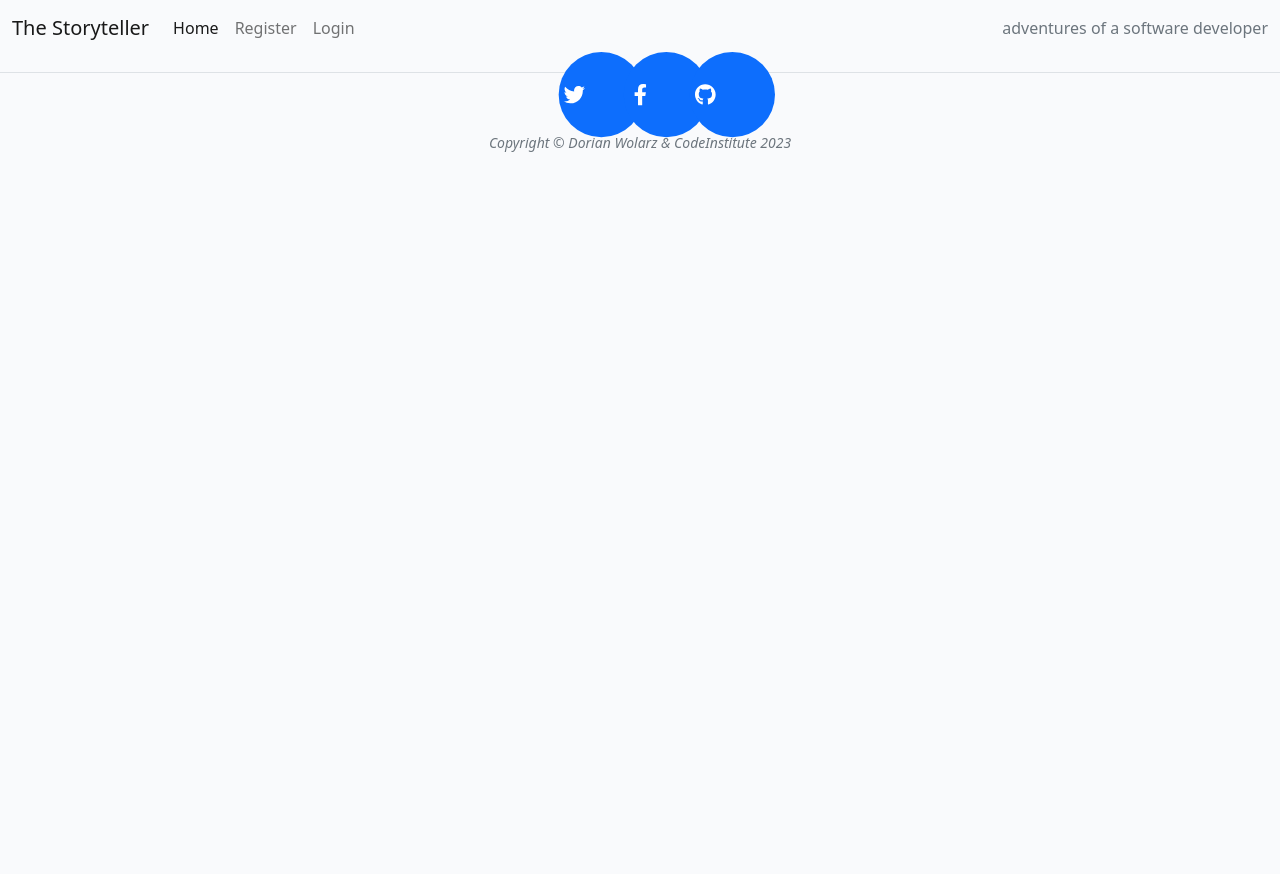
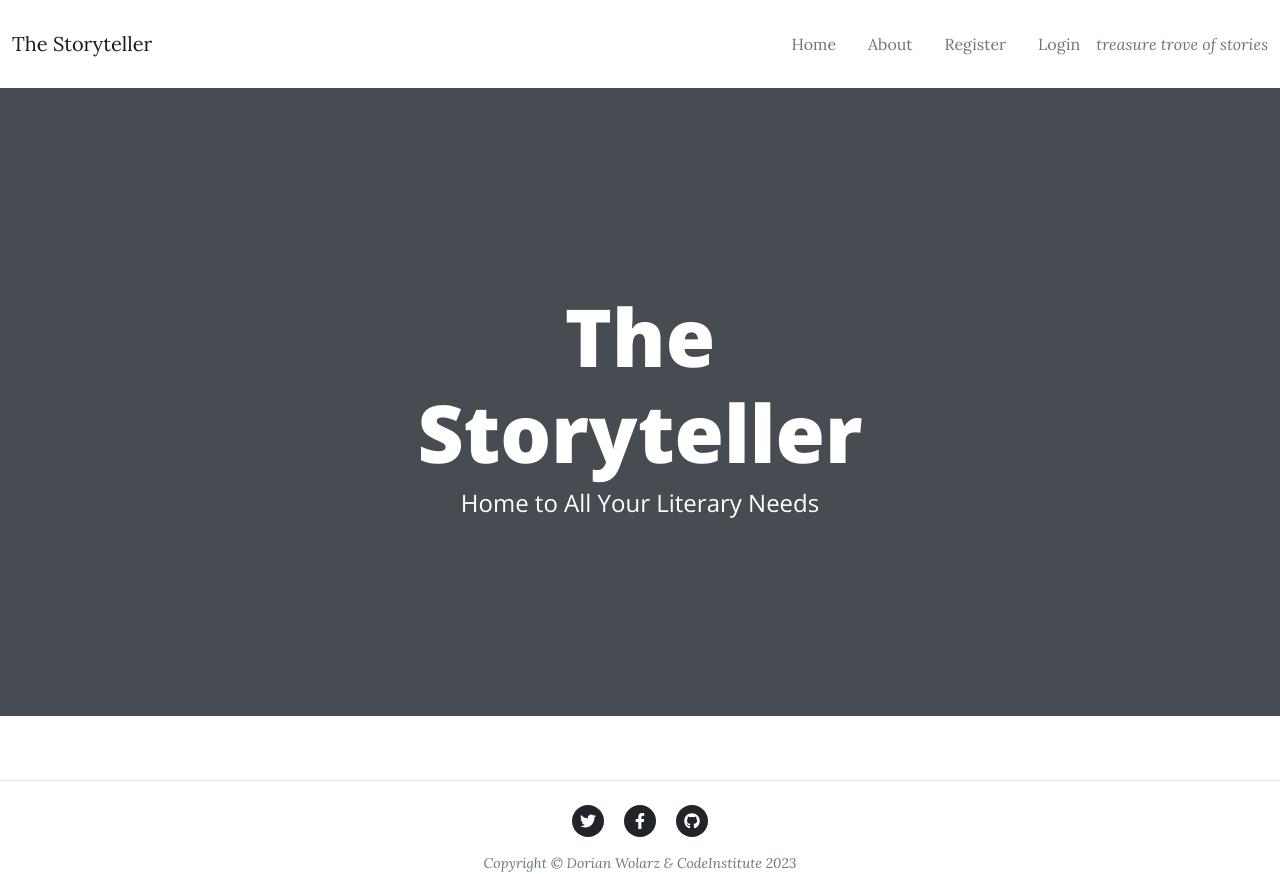
Before and after one commit to RavoPL/the-storyteller, a Django app: page / in a window 1280 px wide. Before the commit the page ends 152 px from the top, so only its background shows below. Run offline with Django 3.2, Linux system fonts and the light colour scheme; data that the repository does not hold is empty; some libraries are stand-ins or nearby versions.

Commit message:
add new basic styling

```diff
--- a/blog/templates/base.html
+++ b/blog/templates/base.html
@@ -33,30 +33,33 @@
     <nav class="navbar navbar-expand-lg navbar-light" id="mainNav">
         <div class="container-fluid">
             <a class="navbar-brand" href="{% url 'home' %}">The Storyteller</a>
-            <button class="navbar-toggler" type="button" data-bs-toggle="collapse" data-bs-target="#navbarText"
-                aria-controls="navbarText" aria-expanded="false" aria-label="Toggle navigation">
-                <span class="navbar-toggler-icon"></span>
+            <button class="navbar-toggler" type="button" data-bs-toggle="collapse" data-bs-target="#navbarResponsive" aria-controls="navbarResponsive" aria-expanded="false" aria-label="Toggle navigation">
+                Menu
+                <i class="fas fa-bars"></i>
             </button>
-            <div class="collapse navbar-collapse" id="navbarText">
-                <ul class="navbar-nav me-auto mb-2 mb-lg-0">
+            <div class="collapse navbar-collapse" id="navbarResponsive">
+                <ul class="navbar-nav ms-auto py-4 py-lg-0">
                     <li class="nav-item">
-                        <a class="nav-link active" aria-current="page" href="{% url 'home' %}">Home</a>
+                        <a class="nav-link px-lg-3 py-3 py-lg-4" href="{% url 'home' %}">Home</a>
+                    </li>
+                    <li class="nav-item">
+                        <a class="nav-link px-lg-3 py-3 py-lg-4" href="#">About</a>
                     </li>
                     {% if user.is_authenticated %}
                     <li class="nav-item">
-                        <a class="nav-link" href="{% url 'account_logout' %}">Logout</a>
+                        <a class="nav-link px-lg-3 py-3 py-lg-4" href="{% url 'account_logout' %}">Logout</a>
                     </li>
                     {% else %}
                     <li class="nav-item">
-                        <a class="nav-link" href="{% url 'account_signup' %}">Register</a>
+                        <a class="nav-link px-lg-3 py-3 py-lg-4" href="{% url 'account_signup' %}">Register</a>
                     </li>
                     <li class="nav-item">
-                        <a class="nav-link" href="{% url 'account_login' %}">Login</a>
+                        <a class="nav-link px-lg-3 py-3 py-lg-4" href="{% url 'account_login' %}">Login</a>
                     </li>
                     {% endif %}
                 </ul>
-                <span class="navbar-text text-muted">
-                    adventures of a software developer
+                <span class="navbar-text text-muted" id="sloganText">
+                    <i>treasure trove of stories</i>
                 </span>
             </div>
         </div>
@@ -75,6 +78,20 @@
         </div>
     </div>
 
+    <!-- Page Header-->
+    <header class="masthead" class="bgImgCenter">
+        <div class="container position-relative px-4 px-lg-5">
+            <div class="row gx-4 gx-lg-5 justify-content-center">
+                <div class="col-md-10 col-lg-8 col-xl-7">
+                    <div class="site-heading">
+                        <h1>The Storyteller</h1>
+                        <span class="subheading">Home to All Your Literary Needs</span>
+                    </div>
+                </div>
+            </div>
+        </div>
+    </header>
+
     <main class="flex-shrink-0 main-bg">
         {% block content %}
         <!-- Content Goes here -->
@@ -83,30 +100,31 @@
 
     <!-- Footer -->
     <footer class="border-top">
+        <br>
         <div class="container px-4 px-lg-5">
             <div class="row gx-4 gx-lg-5 justify-content-center">
                 <div class="col-md-10 col-lg-8 col-xl-7">
                     <ul class="list-inline text-center">
                         <li class="list-inline-item">
-                            <a href="#!">
-                                <span class="fa-stack fa-lg">
-                                    <i class="fas fa-circle fa-stack-2x"></i>
+                            <a href="https://twitter.com/">
+                                <span class="fa-stack">
+                                    <i class="fas fa-circle fa-2x"></i>
                                     <i class="fab fa-twitter fa-stack-1x fa-inverse"></i>
                                 </span>
                             </a>
                         </li>
                         <li class="list-inline-item">
-                            <a href="#!">
-                                <span class="fa-stack fa-lg">
-                                    <i class="fas fa-circle fa-stack-2x"></i>
+                            <a href="https://www.facebook.com/">
+                                <span class="fa-stack">
+                                    <i class="fas fa-circle fa-2x"></i>
                                     <i class="fab fa-facebook-f fa-stack-1x fa-inverse"></i>
                                 </span>
                             </a>
                         </li>
                         <li class="list-inline-item">
-                            <a href="#!">
-                                <span class="fa-stack fa-lg">
-                                    <i class="fas fa-circle fa-stack-2x"></i>
+                            <a href="https://github.com/RavoPL">
+                                <span class="fa-stack">
+                                    <i class="fas fa-circle fa-2x"></i>
                                     <i class="fab fa-github fa-stack-1x fa-inverse"></i>
                                 </span>
                             </a>
--- a/static/css/style.css
+++ b/static/css/style.css
@@ -1,142 +1,225 @@
-body {
-    background-color: #F9FAFC;
+@charset "UTF-8";
+/*!
+* Start Bootstrap - Clean Blog v6.0.9 (https://startbootstrap.com/theme/clean-blog)
+* Copyright 2013-2023 Start Bootstrap
+* Licensed under MIT (https://github.com/StartBootstrap/startbootstrap-clean-blog/blob/master/LICENSE)
+*/
+/*!
+ * Bootstrap  v5.2.3 (https://getbootstrap.com/)
+ * Copyright 2011-2022 The Bootstrap Authors
+ * Copyright 2011-2022 Twitter, Inc.
+ * Licensed under MIT (https://github.com/twbs/bootstrap/blob/main/LICENSE)
+ */
+:root {
+  --bs-font-sans-serif: system-ui, -apple-system, "Segoe UI", Roboto, "Helvetica Neue", "Noto Sans", "Liberation Sans", Arial, sans-serif, "Apple Color Emoji", "Segoe UI Emoji", "Segoe UI Symbol", "Noto Color Emoji";
+  --bs-font-monospace: SFMono-Regular, Menlo, Monaco, Consolas, "Liberation Mono", "Courier New", monospace;
+  --bs-gradient: linear-gradient(180deg, rgba(255, 255, 255, 0.15), rgba(255, 255, 255, 0));
+  --bs-body-font-family: Lora, -apple-system, BlinkMacSystemFont, Segoe UI, Roboto, Helvetica Neue, Arial, sans-serif, Apple Color Emoji, Segoe UI Emoji, Segoe UI Symbol, Noto Color Emoji;
+  --bs-body-font-size: 1rem;
+  --bs-body-font-weight: 400;
+  --bs-body-line-height: 1.5;
+  --bs-body-color: #212529;
+  --bs-body-bg: #fff;
+  --bs-border-width: 1px;
+  --bs-border-style: solid;
+  --bs-border-color: #dee2e6;
+  --bs-border-color-translucent: rgba(0, 0, 0, 0.175);
+  --bs-border-radius: 0.375rem;
+  --bs-border-radius-sm: 0.25rem;
+  --bs-border-radius-lg: 0.5rem;
+  --bs-border-radius-xl: 1rem;
+  --bs-border-radius-2xl: 2rem;
+  --bs-border-radius-pill: 50rem;
+  --bs-link-color: #212529;
+  --bs-link-hover-color: #0085A1;
+  --bs-code-color: #d63384;
+  --bs-highlight-bg: #fff3cd;
 }
 
-.brand {
-    font-family: Lato, sans-serif;
-    font-size: 1.4rem;
-    font-weight: 700;
-    color: #4A4A4F;
-}
-
-.red-o {
-    color: #E84610;
-}
-
-.thin {
-    font-weight: 300;
-}
-
-.light-bg {
-    background-color: #fff;
-}
-
-.dark-bg {
-    background-color: #445261;
-}
-
-.main-bg {
-    background-color: #F9FAFC;
-}
-
-.card {
-    border: none;
-    background-color: transparent;
-}
-
-.image-container {
+.bgImgCenter{
+    background-image: url('the-storyteller/media/img/home-bg.jpg');
+    background-repeat: no-repeat;
+    background-position: center;
     position: relative;
 }
 
-.image-flash {
-    position: absolute;
-    bottom: 5%;
-    min-width: 30%;
-    left: -2px;
-    background-color: #23BBBB;
+@media (prefers-reduced-motion: no-preference) {
+  :root {
+    scroll-behavior: smooth;
+  }
 }
 
-.author {
-    color: white;
-    margin: 4px;
-    text-transform: uppercase;
+body {
+  margin: 0;
+  font-family: var(--bs-body-font-family);
+  font-size: var(--bs-body-font-size);
+  font-weight: var(--bs-body-font-weight);
+  line-height: var(--bs-body-line-height);
+  color: var(--bs-body-color);
+  text-align: var(--bs-body-text-align);
+  background-color: var(--bs-body-bg);
+  -webkit-text-size-adjust: 100%;
+  -webkit-tap-highlight-color: rgba(0, 0, 0, 0);
 }
 
-.masthead {
-    margin-top: 10px;
-    overflow: hidden;
-    position: relative;
-    display: inline-block;
-    height: 33vh;
-    width: 100%;
+hr {
+  margin: 1rem 0;
+  color: inherit;
+  border: 0;
+  border-top: 1px solid;
+  opacity: 0.25;
 }
 
-.masthead-text {
-    background-color: #445261;
-    color: white;
-    position: relative;
+h6, .h6, h5, .h5, h4, .h4, h3, .h3, h2, .h2, h1, .h1 {
+  margin-top: 0;
+  margin-bottom: 0.5rem;
+  font-family: "Open Sans", -apple-system, BlinkMacSystemFont, "Segoe UI", Roboto, "Helvetica Neue", Arial, sans-serif, "Apple Color Emoji", "Segoe UI Emoji", "Segoe UI Symbol", "Noto Color Emoji";
+  font-weight: 800;
+  line-height: 1.2;
 }
 
-.masthead-image {
-    position: relative;
-    overflow: hidden;
+h1, .h1 {
+  font-size: calc(1.375rem + 1.5vw);
+}
+@media (min-width: 1200px) {
+  h1, .h1 {
+    font-size: 2.5rem;
+  }
 }
 
-.masthead-image:after {
+h2, .h2 {
+  font-size: calc(1.325rem + 0.9vw);
+}
+@media (min-width: 1200px) {
+  h2, .h2 {
+    font-size: 2rem;
+  }
+}
+
+h3, .h3 {
+  font-size: calc(1.3rem + 0.6vw);
+}
+@media (min-width: 1200px) {
+  h3, .h3 {
+    font-size: 1.75rem;
+  }
+}
+
+h4, .h4 {
+  font-size: calc(1.275rem + 0.3vw);
+}
+@media (min-width: 1200px) {
+  h4, .h4 {
+    font-size: 1.5rem;
+  }
+}
+
+h5, .h5 {
+  font-size: 1.25rem;
+}
+
+h6, .h6 {
+  font-size: 1rem;
+}
+
+p {
+  margin-top: 0;
+  margin-bottom: 1rem;
+}
+
+header.masthead {
+    position: relative;
+    margin-bottom: 3rem;
+    padding-top: calc(8rem + 57px);
+    padding-bottom: 8rem;
+    background: no-repeat center center;
+    background-color: #6c757d;
+    background-size: cover;
+    background-attachment: scroll;
+  }
+  header.masthead:before {
     content: "";
     position: absolute;
     top: 0;
-    right: 90%;
-    height: 100%;
-    width: 150%;
-    background: #445261;
-    -webkit-transform: skew(15deg);
-    -moz-transform: skew(15deg);
-    transform: skew(15deg);
-    z-index: 100;
+    left: 0;
+    right: 0;
+    bottom: 0;
+    background-color: #212529;
+    opacity: 0.5;
+  }
+  header.masthead .page-heading,
+  header.masthead .post-heading,
+  header.masthead .site-heading {
+    color: #fff;
+  }
+  header.masthead .page-heading,
+  header.masthead .site-heading {
+    text-align: center;
+  }
+  header.masthead .page-heading h1, header.masthead .page-heading .h1,
+  header.masthead .site-heading h1,
+  header.masthead .site-heading .h1 {
+    font-size: 3rem;
+  }
+  header.masthead .page-heading .subheading,
+  header.masthead .site-heading .subheading {
+    font-size: 1.5rem;
+    font-weight: 300;
+    line-height: 1.1;
+    display: block;
+    margin-top: 0.625rem;
+    font-family: "Open Sans", -apple-system, BlinkMacSystemFont, "Segoe UI", Roboto, "Helvetica Neue", Arial, sans-serif, "Apple Color Emoji", "Segoe UI Emoji", "Segoe UI Symbol", "Noto Color Emoji";
+  }
+  header.masthead .post-heading h1, header.masthead .post-heading .h1 {
+    font-size: 2.25rem;
+  }
+  header.masthead .post-heading .meta,
+  header.masthead .post-heading .subheading {
+    line-height: 1.1;
+    display: block;
+  }
+  header.masthead .post-heading .subheading {
+    font-size: 1.5rem;
+    font-weight: 600;
+    margin: 0.75rem 0 2rem;
+    font-family: "Open Sans", -apple-system, BlinkMacSystemFont, "Segoe UI", Roboto, "Helvetica Neue", Arial, sans-serif, "Apple Color Emoji", "Segoe UI Emoji", "Segoe UI Symbol", "Noto Color Emoji";
+  }
+  header.masthead .post-heading .meta {
+    font-size: 1.25rem;
+    font-weight: 300;
+    font-style: italic;
+    font-family: "Lora", -apple-system, BlinkMacSystemFont, "Segoe UI", Roboto, "Helvetica Neue", Arial, sans-serif, "Apple Color Emoji", "Segoe UI Emoji", "Segoe UI Symbol", "Noto Color Emoji";
+  }
+  header.masthead .post-heading .meta a {
+    color: #fff;
+  }
+  @media (min-width: 992px) {
+    header.masthead {
+      padding-top: 12.5rem;
+      padding-bottom: 12.5rem;
+    }
+    header.masthead .page-heading h1, header.masthead .page-heading .h1,
+    header.masthead .site-heading h1,
+    header.masthead .site-heading .h1 {
+      font-size: 5rem;
+    }
+    header.masthead .post-heading h1, header.masthead .post-heading .h1 {
+      font-size: 3.5rem;
+    }
+    header.masthead .post-heading .subheading {
+      font-size: 1.875rem;
+    }
+  }
+
+a {
+  color: var(--bs-link-color);
+  text-decoration: none;
+}
+a:hover {
+  color: var(--bs-link-hover-color);
 }
 
-.post-link {
-    text-decoration: none;
-    color: #445261;
+a:not([href]):not([class]), a:not([href]):not([class]):hover {
+  color: inherit;
+  text-decoration: none;
 }
-
-.post-link:hover,
-.page-link {
-    color: #E84610;
-}
-
-.post-title {
-    margin-top: 20%;
-    margin-left: 5%;
-}
-
-.post-subtitle {
-    margin-left: 5%;
-    color: lightgray;
-}
-
-.btn-signup {
-    background-color: #23BBBB;
-    color: #fff;
-}
-
-.btn-signup:hover,
-.btn-signup:active {
-    background-color: #fff;
-    color: #23BBBB;
-}
-
-.link {
-    color: #23BBBB;
-    text-decoration: none;
-}
-
-.link:hover,
-.link:active {
-    color: #445261;
-    text-decoration: underline;
-}
-
-.btn-like {
-    color: #E84610;
-    border: none;
-    background: transparent;
-}
-
-.btn-like:hover,
-.btn-like:active {
-    color: #E84610;
-    background: transparent;
-    border: none;
-}
```
